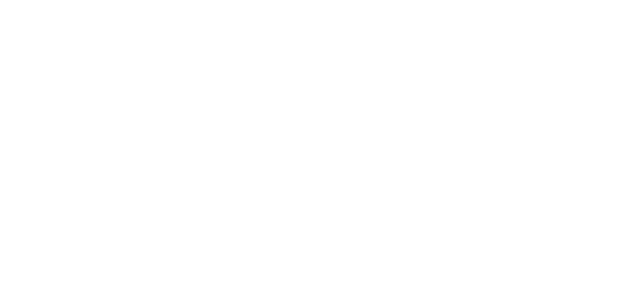
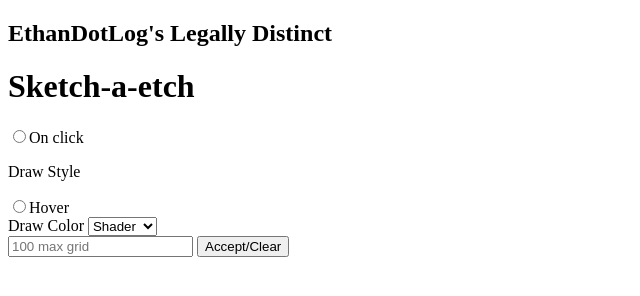
Before and after one commit to EthanDotLog/etch-a-sketch, a plain HTML site: page index.html in a window 1280 px wide. Shown: the whole page, without its empty margins (0-640 px from the left). Drawn offline with Linux system fonts and the light colour scheme; files that its build step writes are made by us from their sources.

Commit message:
layout HTML

```diff
--- a/index.html
+++ b/index.html
@@ -7,6 +7,38 @@
   <link rel="stylesheet" href="./style.css">
 </head>
 <body>
+  <header>
+    <h2>EthanDotLog's Legally Distinct</h2>
+    <h1>Sketch-a-etch</h1>
+  </header>
+  <main>
+    <div id="screen"></div>
+    <div id="mid-control">
+      <div>
+
+        <input type="radio" id="clicks" value="clicks" name="draw-style"><label>On click</label>
+        <p>Draw Style</p>
+        <input type="radio" id="hover" value="hover" name="draw-style"><label>Hover</label>
+      </div>
+      <div>
+        <label for="colors">Draw Color</label>
+        <select id="colors" name="colors">
+          <option value="shader">Shader</option>
+          <option value="black">Black</option>
+          <option value="rainbow">rainbow</option>
+        </select>
+      </div>
+    </div>
+    <div id="lower-control">
+      <div id="slider-notch">
+        <div id="slider">
+          <input type="number" placeholder="100 max grid">
+          <button>Accept/Clear</button>
+        </div>
+      </div>
+
+    </div>
+  </main>
 
   <script src="./script.js"></script>
 </body>
```
